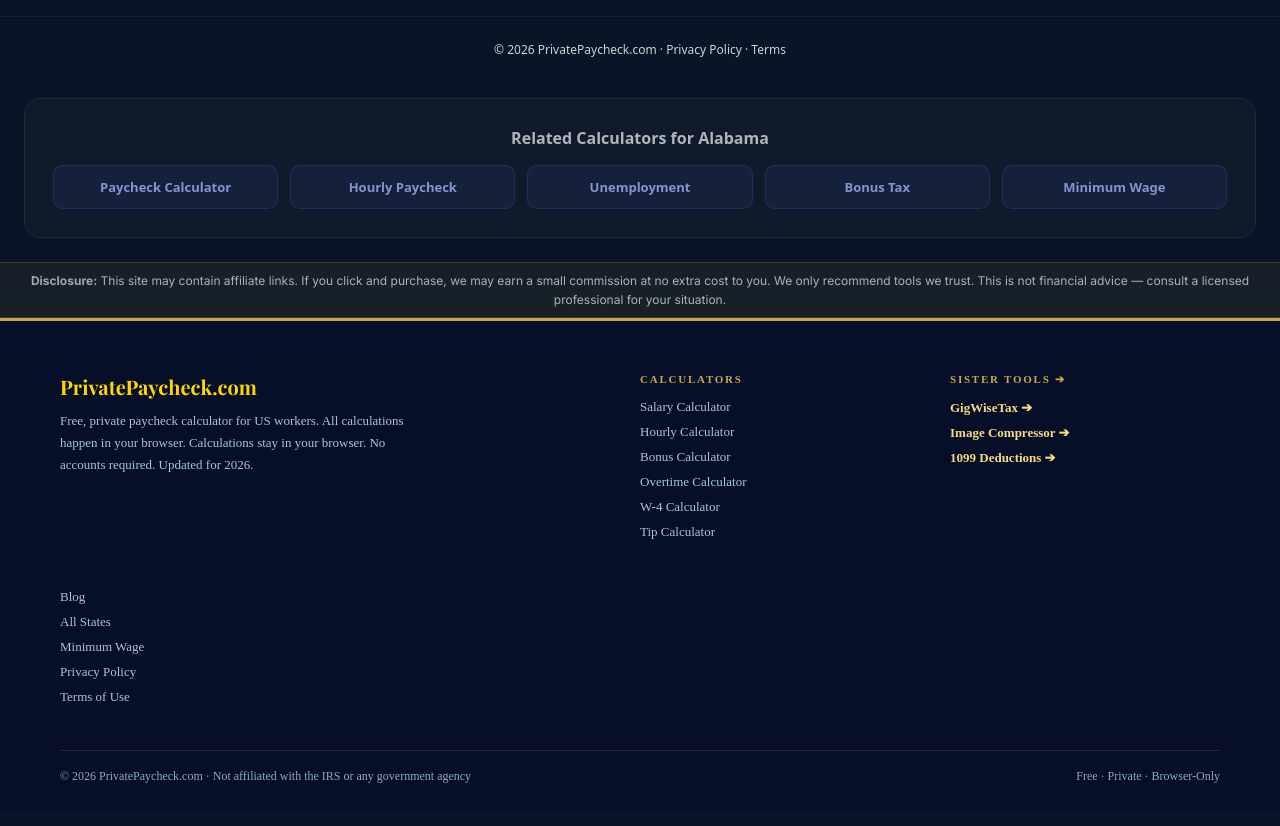
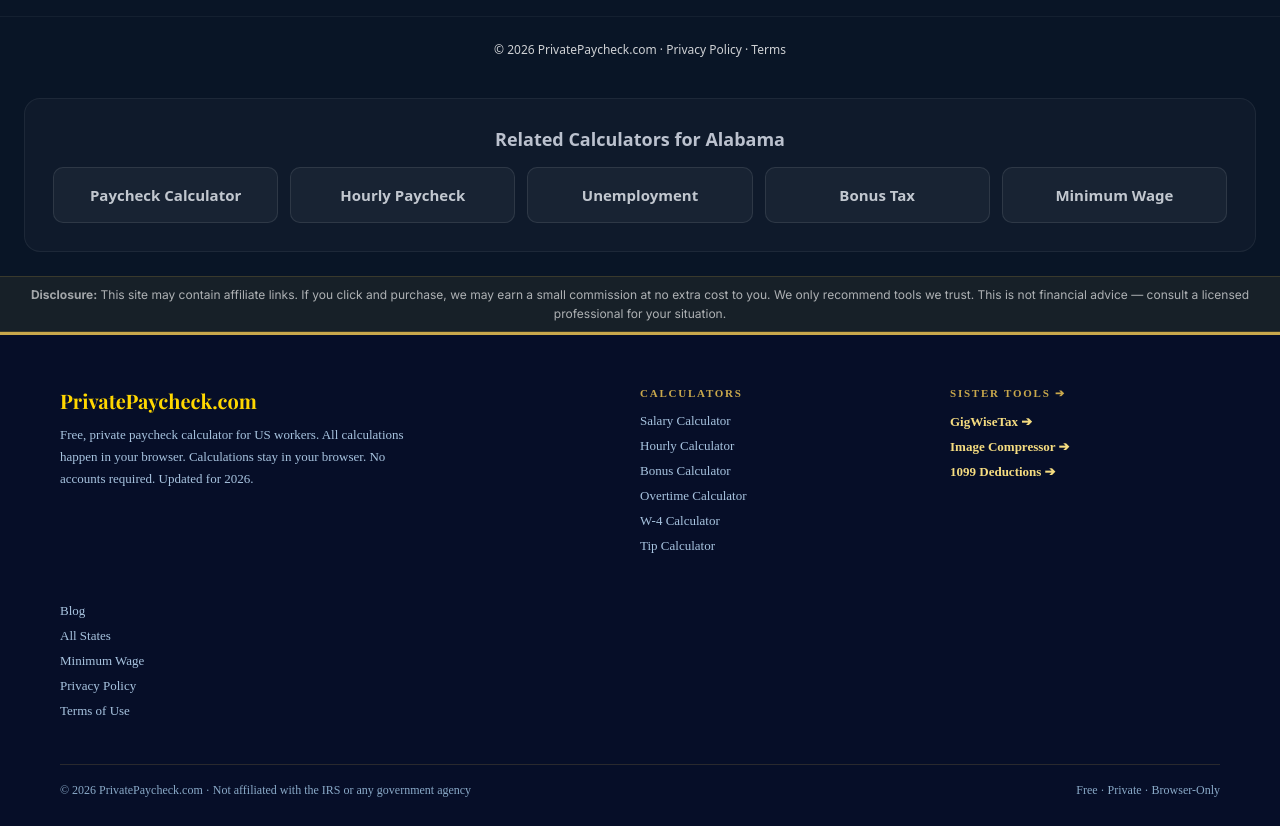
Before and after one commit to devqrcraft-ui/privatepaycheck, a Next.js app: page /overtime-calculator/alabama in a window 1280 px wide. Shown: the part 1600-2426 px from the top of the page. Built offline with nearby package versions, Linux system fonts and the light colour scheme.

Commit message:
fix: overtime-calculator/[state] Paycheck Calculator link generated bare /${state} URLs (matches the exact 404/redirect pattern seen in GSC — e.g. /texas, /colorado) instead of /${state}-paycheck-calculator; also apply LinkCardGrid

```diff
--- a/src/app/overtime-calculator/[state]/page.tsx
+++ b/src/app/overtime-calculator/[state]/page.tsx
@@ -1,6 +1,7 @@
 import type { Metadata } from 'next';
 import Link from 'next/link';
 import { STATE_TAXES, STATE_SLUG_MAP } from '@/lib/taxRates2026';
+import LinkCardGrid from '@/components/LinkCardGrid'
 
 
 export const dynamicParams = false;
@@ -169,22 +170,8 @@ export default async function OvertimePage({ params }: { params: Promise<{ state
         © 2026 PrivatePaycheck.com ·{' '}
         <Link href="/privacy-policy" style={{ color: 'inherit' }}>Privacy Policy</Link> ·{' '}
         <Link href="/terms" style={{ color: 'inherit' }}>Terms</Link>
-      {/* —— Related Calculators —— */}
       <div style={{ margin: '40px 0 0', padding: '28px', background: 'rgba(255,255,255,0.03)', border: '1px solid rgba(255,255,255,0.08)', borderRadius: '16px' }}>
-        <h2 style={{ fontSize: '16px', fontWeight: 700, marginBottom: '16px', opacity: 0.85 }}>Related Calculators for {st.name}</h2>
-        <div style={{ display: 'grid', gridTemplateColumns: 'repeat(auto-fit,minmax(180px,1fr))', gap: '12px' }}>
-          {[
-        { label: ' Paycheck Calculator', href: `/${state}` },
-        { label: ' Hourly Paycheck', href: `/hourly-paycheck-calculator/${state}` },
-        { label: ' Unemployment', href: `/unemployment-calculator/${state}` },
-        { label: ' Bonus Tax', href: `/bonus-tax-calculator/${state}` },
-        { label: ' Minimum Wage', href: `/minimum-wage/${state}` },
-          ].map(l => (
-            <a key={l.href} href={l.href} style={{ display: 'block', padding: '12px 16px', background: 'rgba(99,102,241,0.1)', border: '1px solid rgba(99,102,241,0.25)', borderRadius: '10px', color: '#a5b4fc', fontSize: '13px', fontWeight: 600, textDecoration: 'none', textAlign: 'center' }}>
-              {l.label}
-            </a>
-          ))}
-        </div>
+        <LinkCardGrid title={`Related Calculators for ${st.name}`} minCardWidth={180} links={[[`/${state}-paycheck-calculator`,'Paycheck Calculator'],[`/hourly-paycheck-calculator/${state}`,'Hourly Paycheck'],[`/unemployment-calculator/${state}`,'Unemployment'],[`/bonus-tax-calculator/${state}`,'Bonus Tax'],[`/minimum-wage/${state}`,'Minimum Wage']]} />
       </div>
       </footer>
     </main>
```
